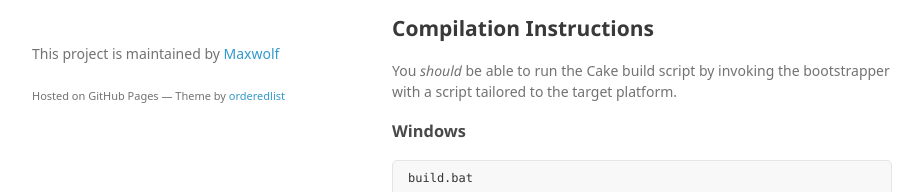
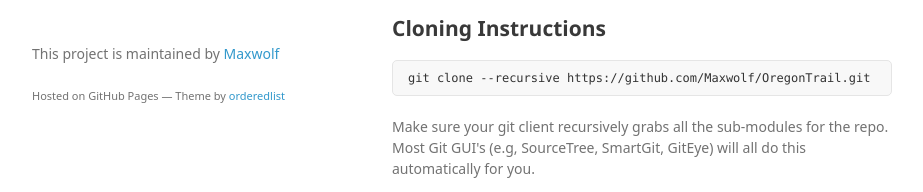
Before and after one commit to Maxwolf/WolfCurses, a plain HTML site: page index.html in a window 1280 px wide. Shown: the part 625-817 px from the top of the page, without its empty margins (178-1101 px from the left). Drawn offline with Linux system fonts and the light colour scheme; a web font is replaced by a local one.

```diff
--- a/index.html
+++ b/index.html
@@ -36,6 +36,13 @@
 <p>In short, this means that the programmer simply creates a character matrix of how the screen should look and lets wolf curses handle the work.</p>
 
 <p><img src="https://raw.githubusercontent.com/Maxwolf/WolfCurses/master/media/logo.jpg" alt="A cursing wolf."></p>
+
+<h2>
+<a id="cloning-instructions" class="anchor" href="#cloning-instructions" aria-hidden="true"><span class="octicon octicon-link"></span></a>Cloning Instructions</h2>
+
+<div class="highlight highlight-source-dosbatch"><pre>git clone --recursive https://github.com/Maxwolf/OregonTrail.git</pre></div>
+
+<p>Make sure your git client recursively grabs all the sub-modules for the repo. Most Git GUI's (e.g, SourceTree, SmartGit, GitEye) will all do this automatically for you.</p>
 
 <h2>
 <a id="compilation-instructions" class="anchor" href="#compilation-instructions" aria-hidden="true"><span class="octicon octicon-link"></span></a>Compilation Instructions</h2>
```
Also changed, not shown: params.json (+1 -1 lines).
